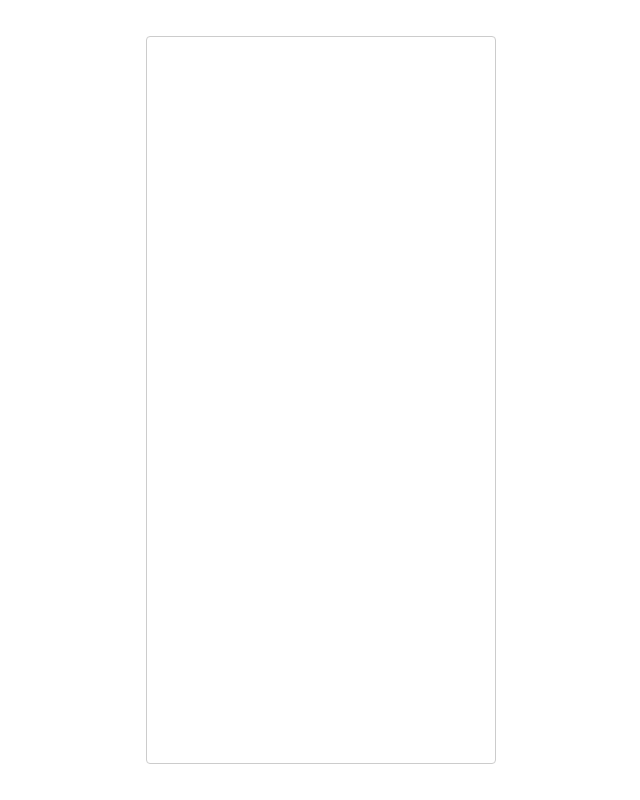
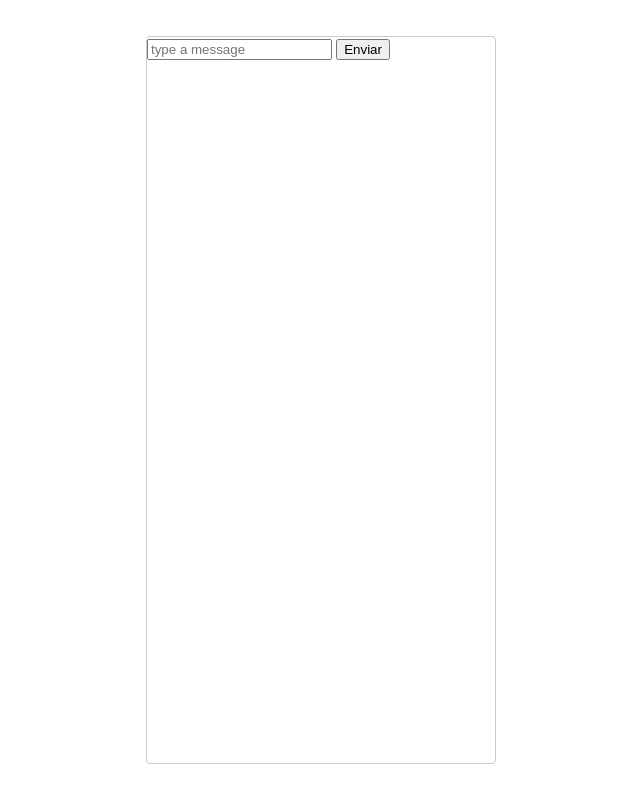
Before and after one commit to ChaconFront/Node-js_Master-Class, a website: page clase6/client/index.html in a window 1280 px wide. Shown: the whole page, without its empty margins (319-959 px from the left). Drawn offline with Linux system fonts and the light colour scheme.

Commit message:
refactor

```diff
--- a/clase6/client/index.html
+++ b/clase6/client/index.html
@@ -21,13 +21,16 @@
         padding: 36px;
         grid-template-rows: 1fr;
       }
+      :root {
+        color-scheme: light dark;
+      }
       #chat {
         border: 1px solid #ccc;
         border-radius: 4px;
         overflow: hidden;
         width: 350px;
         height: 100%;
-        position: relative;
+        position: relative
       }
     </style>
   </head>
@@ -35,9 +38,9 @@
   <body>
 
     <section id='chat'>
-        <form action="">
-
-
+        <form action="" id='form' >
+            <input type="text" name='message' placeholder='type a message' id='message' autocomplete='off'/>
+            <button type='submit'>Enviar</button>
         </form>
 
     </section>
--- a/clase6/package.json
+++ b/clase6/package.json
@@ -14,6 +14,7 @@
   "dependencies": {
     "express": "^5.1.0",
     "morgan": "^1.10.0",
-    "nodemon": "^3.1.10"
+    "nodemon": "^3.1.10",
+    "socket.io": "4.8.1"
   }
 }
```
Also changed, not shown: clase6/server/index.js (+12 -3 lines).
